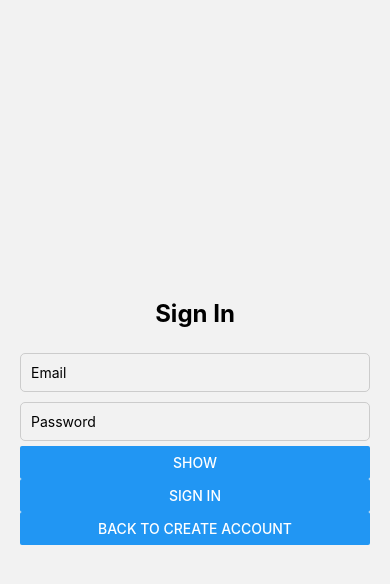
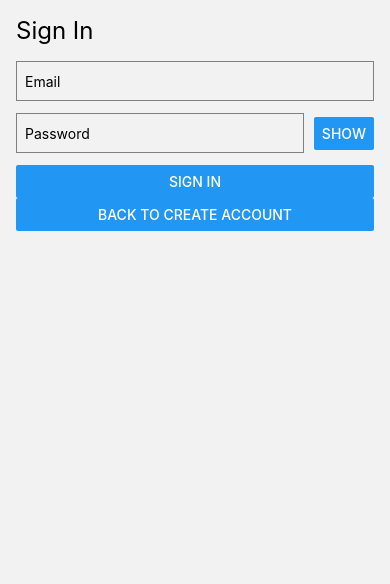
Before and after one commit to ucsb-cs184-f24/team08-StudyMeets, a React Native app in the folder StudyMeets/: screen /Login in a window 390 px wide. Shown: the top 584 px of the page. Built offline with nearby package versions, Linux system fonts and the light colour scheme.

Commit message:
Update Login.js to place button next to textbox

```diff
--- a/StudyMeets/app/screens/Login.js
+++ b/StudyMeets/app/screens/Login.js
@@ -1,9 +1,10 @@
 import React, { useState } from 'react';
-import {Pressable, View, Text, TextInput, Button, ActivityIndicator, StyleSheet } from 'react-native';
+import { Pressable, View, Text, TextInput, Button, ActivityIndicator, StyleSheet } from 'react-native';
 import { signInWithEmailAndPassword, createUserWithEmailAndPassword, sendEmailVerification } from 'firebase/auth';
 import { auth, firestore } from '../../firebase';
 import { useNavigation } from '@react-navigation/native';
 import { doc, setDoc } from 'firebase/firestore';
+
 const Login = () => {
   const [email, setEmail] = useState('');
   const [password, setPassword] = useState('');
@@ -13,7 +14,6 @@ const Login = () => {
   const [user, setUser] = useState(null);
   const [username, setUsername] = useState(null);
   const [isVisible, setVisible] = useState(false);
-
 
   const handleSignIn = async () => {
     setLoading(true);
@@ -57,7 +57,7 @@ const Login = () => {
     }
   };
 
-  const toggleVisibility = () =>{
+  const toggleVisibility = () => {
     setVisible(!isVisible);
   }
 
@@ -78,16 +78,19 @@ const Login = () => {
             onChangeText={setEmail}
             style={styles.input}
           />
+          <View style={styles.inputContainer}>
             <TextInput
               placeholder="Password"
               value={password}
               onChangeText={setPassword}
               secureTextEntry={isVisible}
-            style={styles.input}
+              style={styles.passwordInput}
             />
             <Button
-            title="show" onPress={toggleVisibility}
+              title="Show"
+              onPress={toggleVisibility}
             />
+          </View>
           {loading ? (
             <ActivityIndicator size="large" />
           ) : (
@@ -106,17 +109,19 @@ const Login = () => {
             onChangeText={setEmail}
             style={styles.input}
           />
+          <View style={styles.inputContainer}>
             <TextInput
               placeholder="Password"
               value={password}
               onChangeText={setPassword}
               secureTextEntry={isVisible}
-            style={styles.input}
+              style={styles.passwordInput}
             />
             <Button
-            title='show'
+              title='Show'
               onPress={toggleVisibility}
             />
+          </View>
           {loading ? (
             <ActivityIndicator size="large" />
           ) : (
@@ -131,25 +136,35 @@ const Login = () => {
   );
 };
 
-export default Login;
-
 const styles = StyleSheet.create({
   container: {
-    flex:1,
-    justifyContent: 'center',
-    paddingHorizontal: 20,
-  },
-  input: {
-    borderWidth: 1,
-    borderColor: '#ccc',
-    padding: 10,
-    marginVertical: 5,
-    borderRadius: 5,
+    flex: 1,
+    padding: 16,
   },
   header: {
     fontSize: 24,
-    fontWeight: 'bold',
-    marginBottom: 20,
-    textAlign: 'center',
+    marginBottom: 16,
+  },
+  input: {
+    height: 40,
+    borderColor: 'gray',
+    borderWidth: 1,
+    marginBottom: 12,
+    paddingLeft: 8,
+  },
+  inputContainer: {
+    flexDirection: 'row',
+    alignItems: 'center',
+    marginBottom: 12,
+  },
+  passwordInput: {
+    flex: 1,
+    height: 40,
+    borderColor: 'gray',
+    borderWidth: 1,
+    paddingLeft: 8,
+    marginRight: 10, // Add space between the input and button
   },
 });
+
+export default Login;
```
Lines whose indentation alone changed are shown as unchanged.
